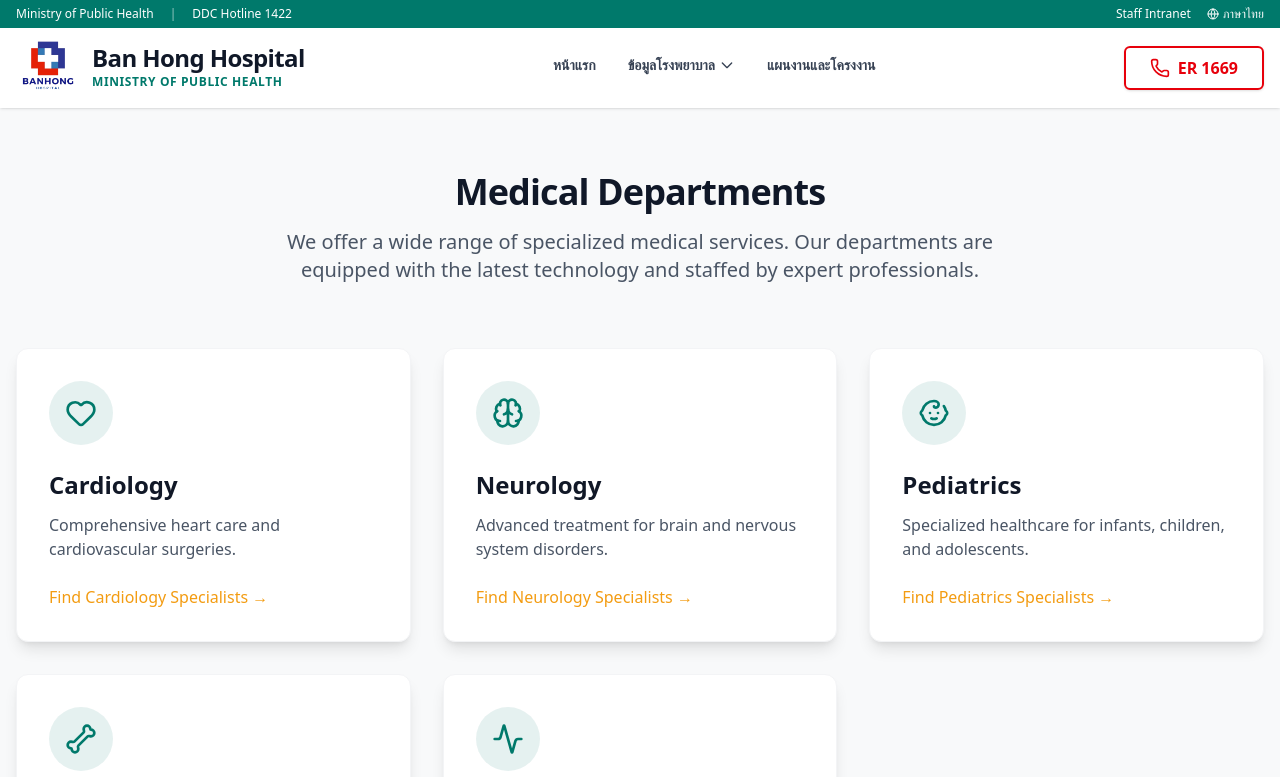
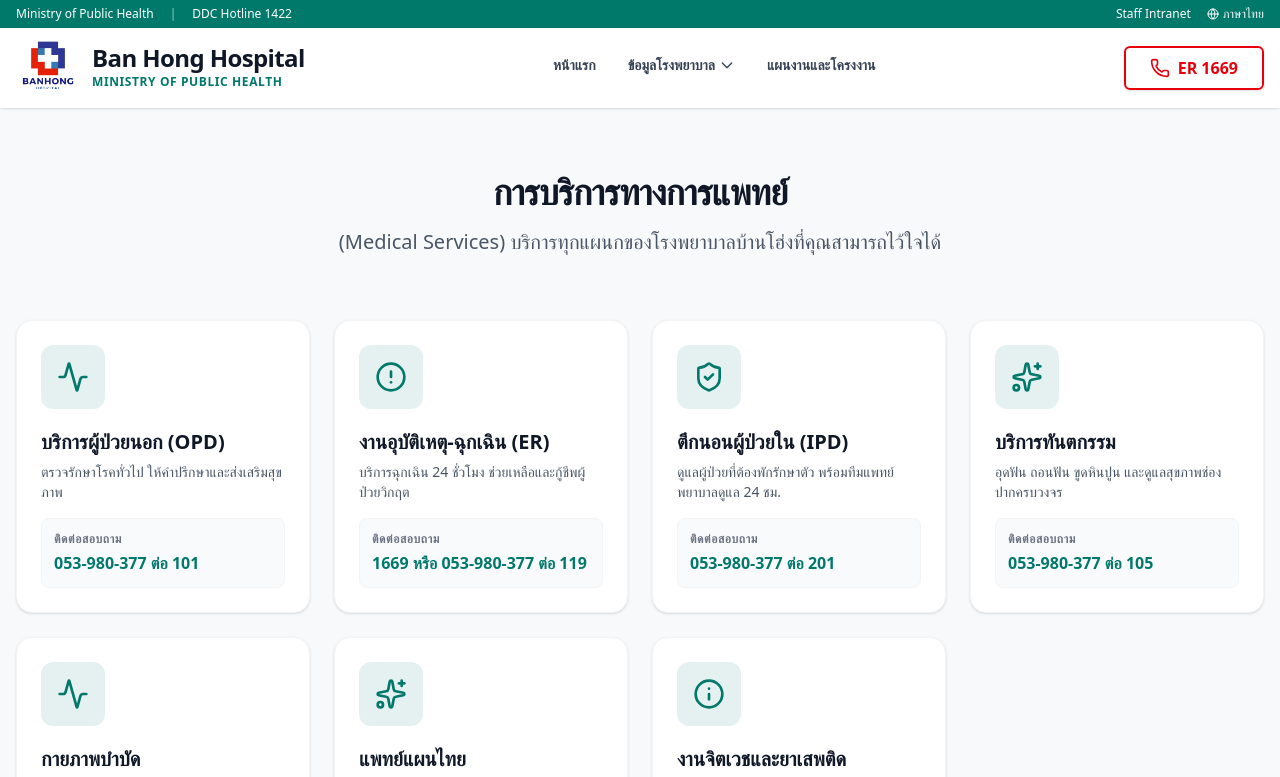
Before and after one commit to sivanon/BHH-WWW, a Next.js app: page /en/departments in a window 1280 px wide. Shown: the top 777 px of the page. Built offline with nearby package versions, Linux system fonts and the light colour scheme.

Commit message:
feat: mirror homepage medical services list onto dedicated departments page

```diff
--- a/src/app/[lang]/departments/page.tsx
+++ b/src/app/[lang]/departments/page.tsx
@@ -1,46 +1,44 @@
-import { getMockData } from '@/lib/mockData';
 import { getDictionary, Locale } from '@/i18n/dictionaries';
-import { Heart, Brain, Baby, Bone, Activity } from 'lucide-react';
-
-const iconMap: Record<string, any> = {
-  Heart,
-  Brain,
-  Baby,
-  Bone,
-  Activity
-};
+import { Activity, AlertCircle, ShieldCheck, Sparkles, Info } from 'lucide-react';
 
 export default async function DepartmentsPage({ params }: { params: Promise<{ lang: string }> }) {
   const resolvedParams = await params;
   const lang = resolvedParams.lang as Locale;
   const t = getDictionary(lang).depts;
-  const { mockDepartments } = getMockData(lang);
+
+  const medicalServices = [
+    { title: "บริการผู้ป่วยนอก (OPD)", icon: Activity, desc: "ตรวจรักษาโรคทั่วไป ให้คำปรึกษาและส่งเสริมสุขภาพ", phone: "053-980-377 ต่อ 101" },
+    { title: "งานอุบัติเหตุ-ฉุกเฉิน (ER)", icon: AlertCircle, desc: "บริการฉุกเฉิน 24 ชั่วโมง ช่วยเหลือและกู้ชีพผู้ป่วยวิกฤต", phone: "1669 หรือ 053-980-377 ต่อ 119" },
+    { title: "ตึกนอนผู้ป่วยใน (IPD)", icon: ShieldCheck, desc: "ดูแลผู้ป่วยที่ต้องพักรักษาตัว พร้อมทีมแพทย์พยาบาลดูแล 24 ชม.", phone: "053-980-377 ต่อ 201" },
+    { title: "บริการทันตกรรม", icon: Sparkles, desc: "อุดฟัน ถอนฟัน ขูดหินปูน และดูแลสุขภาพช่องปากครบวงจร", phone: "053-980-377 ต่อ 105" },
+    { title: "กายภาพบำบัด", icon: Activity, desc: "ฟื้นฟูสมรรถภาพร่างกาย พัฒนาการเคลื่อนไหว ลดอาการปวด", phone: "053-980-377 ต่อ 107" },
+    { title: "แพทย์แผนไทย", icon: Sparkles, desc: "นวดแผนไทย ประคบสมุนไพร บำบัดรักษาฟื้นฟูคุณผู้ป่วยและการแพทย์พื้นบ้าน", phone: "053-980-377 ต่อ 108" },
+    { title: "งานจิตเวชและยาเสพติด", icon: Info, desc: "ให้คำปรึกษาปัญหาสุขภาพจิต ความเครียด และบำบัดผู้ติดยาเสพติด", phone: "053-980-377 ต่อ 109" },
+  ];
 
   return (
-    <div className="container mx-auto px-4 py-16 min-h-screen">
+    <div className="container mx-auto px-4 py-16 min-h-[calc(100vh-200px)] font-sans">
       <div className="max-w-3xl mx-auto text-center mb-16">
-        <h1 className="text-4xl font-extrabold tracking-tight text-gray-900 mb-4">{t.title}</h1>
+        <h1 className="text-4xl font-extrabold tracking-tight text-gray-900 mb-4">การบริการทางการแพทย์</h1>
         <p className="text-xl text-gray-600">
-          {t.desc}
+          (Medical Services) บริการทุกแผนกของโรงพยาบาลบ้านโฮ่งที่คุณสามารถไว้ใจได้
         </p>
       </div>
 
-      <div className="grid grid-cols-1 md:grid-cols-2 lg:grid-cols-3 gap-8">
-        {mockDepartments.map(dept => {
-          const IconComponent = iconMap[dept.iconName];
-          return (
-            <div key={dept.id} className="bg-white rounded-xl shadow-lg border border-gray-100 p-8 hover:-translate-y-1 hover:shadow-xl transition-all duration-300">
-              <div className="bg-primary/10 w-16 h-16 rounded-full flex items-center justify-center text-primary mb-6">
-                {IconComponent && <IconComponent className="h-8 w-8" />}
-              </div>
-              <h2 className="text-2xl font-bold mb-3">{dept.name}</h2>
-              <p className="text-gray-600 mb-6">{dept.description}</p>
-              <a href={`/${lang}/doctors?specialty=${dept.name}`} className="text-secondary font-medium hover:underline inline-flex items-center">
-                {t.findSpec.replace('{dept}', dept.name)} &rarr;
-              </a>
+      <div className="grid grid-cols-1 md:grid-cols-2 lg:grid-cols-3 xl:grid-cols-4 gap-6">
+        {medicalServices.map((service, i) => (
+          <div key={i} className="bg-white rounded-2xl p-6 shadow-sm hover:shadow-md transition-all border border-gray-100 flex flex-col group">
+            <div className="bg-primary/10 p-4 rounded-xl text-primary mb-5 group-hover:bg-primary group-hover:text-white transition-colors self-start">
+              <service.icon className="w-8 h-8" />
             </div>
-          );
-        })}
+            <h3 className="text-xl font-bold text-gray-900 mb-2 leading-tight">{service.title}</h3>
+            <p className="text-gray-600 text-sm mb-4 flex-grow">{service.desc}</p>
+            <div className="bg-gray-50 p-3 rounded-lg border border-gray-100 mt-auto">
+              <p className="text-xs font-bold text-gray-500 uppercase tracking-wider mb-1">ติดต่อสอบถาม</p>
+              <p className="text-primary font-bold">{service.phone}</p>
+            </div>
+          </div>
+        ))}
       </div>
     </div>
   );
```
